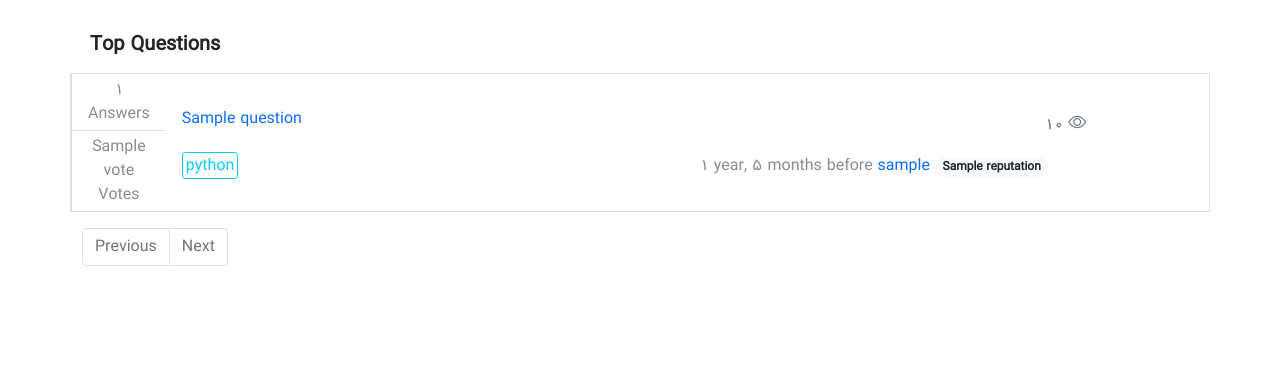
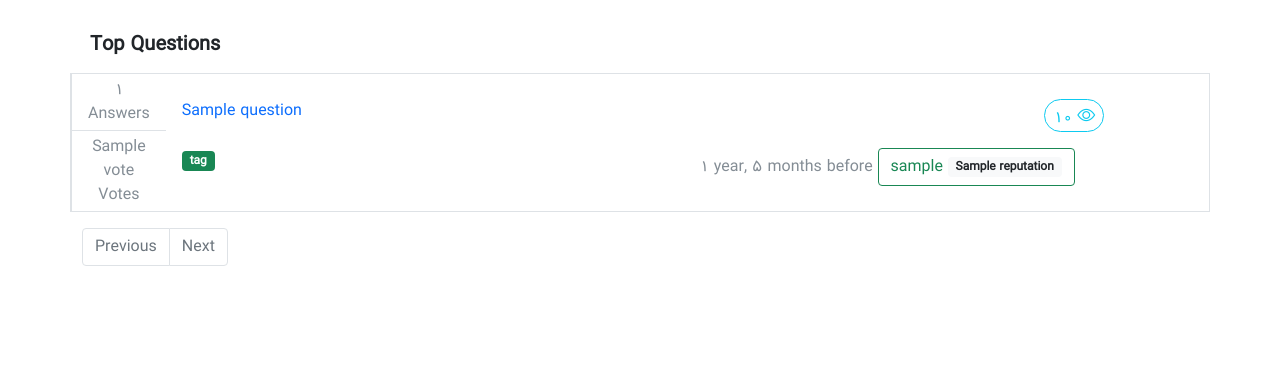
Before and after one commit to mshirdel/gapbug, a Django app: template qa/templates/qa/index.html in a window 1280 px wide. Shown: the part 57-442 px from the top of the page. Run offline with Django 3.2, Linux system fonts and the light colour scheme; the template is opened without the code that fills it: most values are stand-ins (such as "Sample title", 1, 10 or a date in 2020); parts of the project's set-up code (start-up, migrations or seed data) failed here and were passed over; some libraries are stand-ins or nearby versions.

Commit message:
fix updating Question modified date. Update UI fix

```diff
--- a/qa/models.py
+++ b/qa/models.py
@@ -19,6 +19,7 @@ class Question(TimeStampModel):
     slug = models.SlugField(max_length=400, db_index=True, allow_unicode=True)
     accepted = models.BooleanField(default=False)
     views = models.IntegerField(default=0)
+    content_modified_date = models.DateTimeField(null=True, blank=True)
 
     def get_absolute_url(self):
         return reverse("qa:show", kwargs={"id": self.id, 'slug': self.slug})
--- a/qa/templates/qa/index.html
+++ b/qa/templates/qa/index.html
@@ -35,25 +35,27 @@
                         <a href="{% url 'qa:show' q.id q.slug %}">{{ q.title }}</a>
                     </div>
                     <div class="col-3 col-sm-2">
-                        <span class="text-secondary pt-1 float-start objects-small-font align-baseline">
-                            <span class="">{{ q.views }}</span> <i class="bi bi-eye question-views"></i>
+                        <span class="text-secondary pt-1 float-start objects-small-font align-baseline border ps-2 pe-2 rounded-pill border-info">
+                            <span class="text-info">{{ q.views }}</span>
+                            <i class="bi bi-eye question-views text-info"></i>
                         </span>
                     </div>
                 </div>
                 <div class="row mt-3">
                     <div class="col-md-6">
-                        <span class="hashtag border border-info text-info">python</span>
+                        <span class="badge bg-success">tag</span>
                     </div>
                     <div class="col-md-6">
                         <div class="float-start question-stats">
                             <span title="{{ q.created }}">{{ q.created|timesince }}</span>
                             {% trans "before" %}
-                            <a href="{% url 'user_profile:profile' q.user.id q.user.username %}">
+                            <a class="btn btn-outline-success" href="{% url 'user_profile:profile' q.user.id q.user.username %}">
                                 {{ q.user.username }}
+                                <span class="badge bg-light text-dark">
+                                    {{ q.user.profile.reputation }}
+                                </span>
                             </a>
-                            <span class="badge rounded-pill bg-light text-dark">
-                                {{ q.user.profile.reputation }}
-                            </span>
+
                         </div>
                     </div>
                 </div>
--- a/qa/templates/qa/question.html
+++ b/qa/templates/qa/question.html
@@ -21,13 +21,13 @@
         </div>
         <div class="col-md-1 mt-3">
             {% if question.user == request.user or 'edit_question_and_answer' in user.profile.privilages %}
-                <a href="{% url 'qa:question_edit' question.id %}" class="brand-color-link">{% trans "Edit" %}</a>
+                <a href="{% url 'qa:question_edit' question.id %}" class="brand-color-link btn btn-outline-warning">{% trans "Edit" %}</a>
             {% endif %}
         </div>
         <div class="col-md-2 mt-3 question-edit-style">
             {% if question.created != question.modified %}
                 {% trans "last edited:" %}
-                    <span title="{{ question.modified }}">{{ question.modified|timesince }}</span>
+                    <span title="{{ question.content_modified_date }}">{{ question.content_modified_date|timesince }}</span>
                 {% trans "before" %}
             {% endif %}
         </div>
--- a/qa/views.py
+++ b/qa/views.py
@@ -64,6 +64,7 @@ class EditQuestion(View):
                 q.title = request.POST['title']
             if request.POST['body_html']:
                 q.body_html = request.POST['body_html']
+            q.content_modified_date = timezone.now()
             q.save()
             messages.add_message(request, messages.INFO,
                                  _('Question updated'))
```
Also changed, not shown: qa/migrations/0013_question_content_modified_date.py (added).
